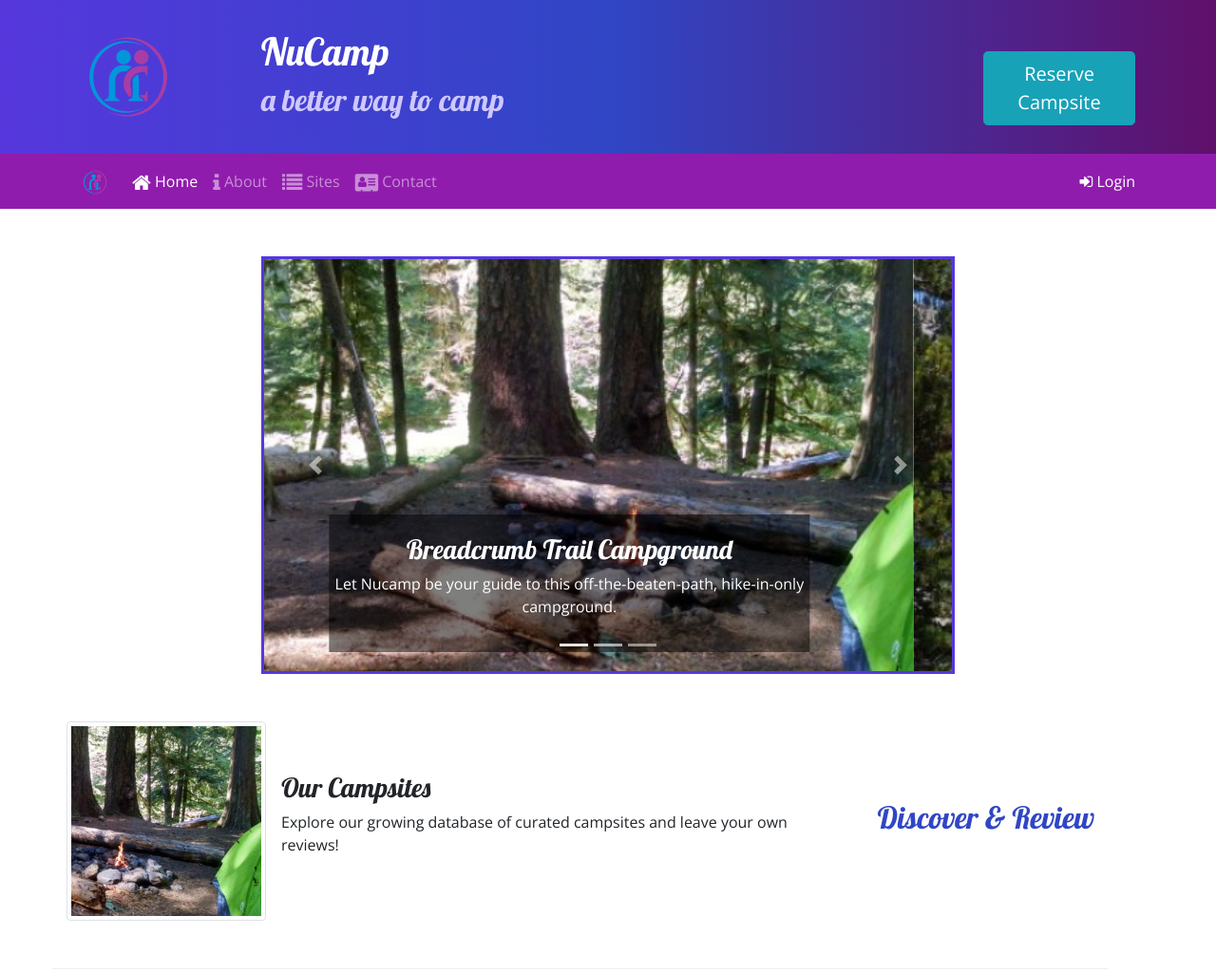
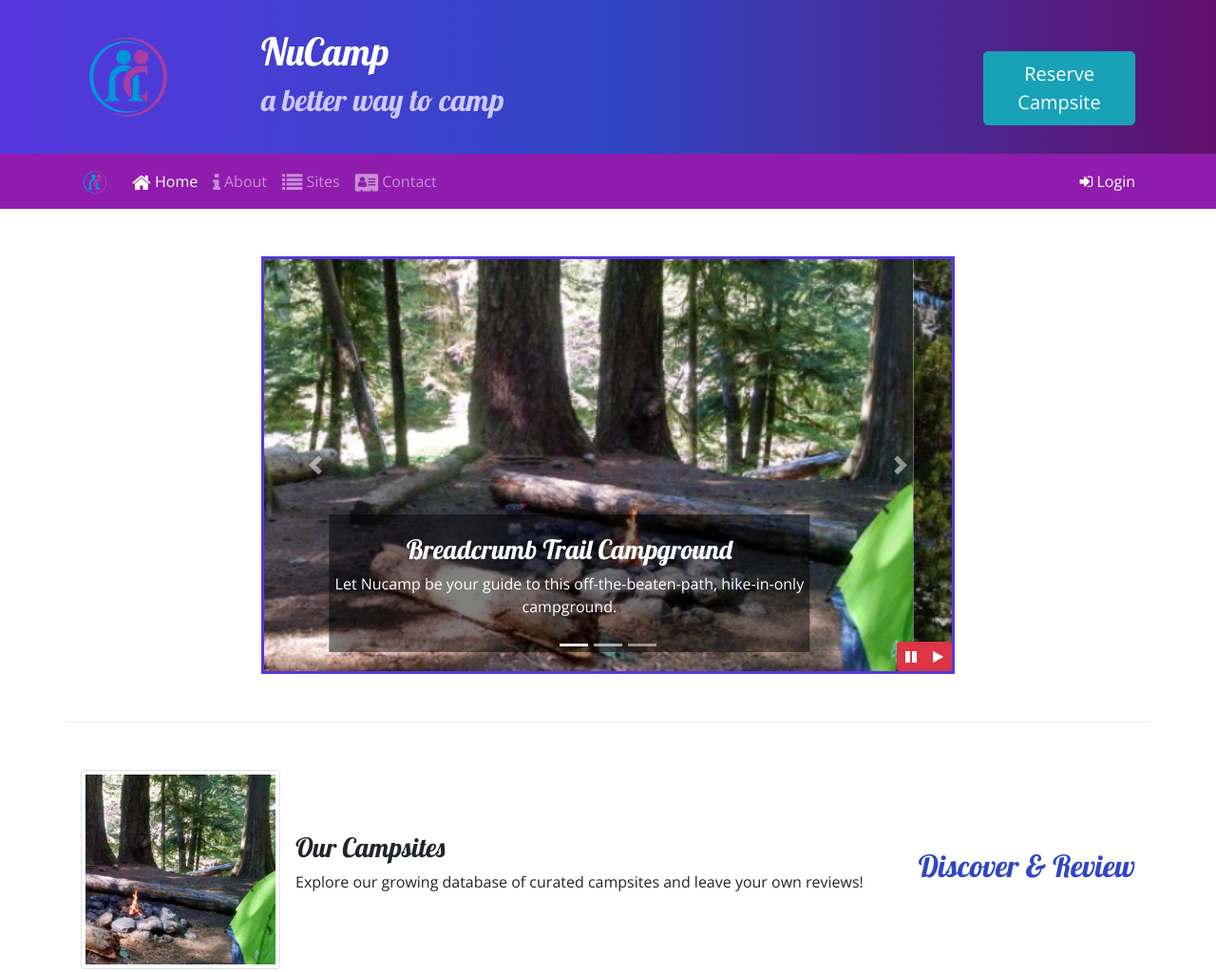
Before and after one commit to rossgordon19/nucampsite, a website: page index.html in a window 1280 px wide. Shown: the top 1024 px of the page at 95% size. Drawn offline with nearby package versions, Linux system fonts and the light colour scheme.

Commit message:
Bootstrap and jQuery Part 1

```diff
--- a/css/styles.css
+++ b/css/styles.css
@@ -48,3 +48,10 @@ footer {
 .carousel {
     border: solid #5637DD;
 }
+
+#carouselButton {
+    position: absolute;
+    right: 0;
+    bottom: 0;
+    z-index: 100;
+}
--- a/index.html
+++ b/index.html
@@ -207,6 +207,15 @@
                         <span class="carousel-control-next-icon"></span>
                         <span class="sr-only">Next</span>
                     </a>
+                    <div class="btn-group" id="carouselButton">
+                        <button class="btn btn-danger btn-sm" id="carouselPause">
+                            <i class="fa fa-pause"></i>
+                        </button>
+                        <button class="btn btn-danger btn-sm" id="carouselPlay">
+                            <i class="fa fa-play"></i>
+                        </button>
+                    </div>
+                    </div>
                 </div>
             </div>
 
@@ -301,6 +310,17 @@
         <script src="node_modules/popper.js/dist/umd/popper.min.js"></script>
         <script src="node_modules/bootstrap/dist/js/bootstrap.min.js"></script>
 
+        <script>
+            $(function() {
+                $(".carousel").carousel( { interval: 2000 } );
+                $("#carouselPause").click(function(){
+                    $(".carousel").carousel("pause");
+                });
+                $("#carouselPlay").click(function(){
+                    $("#carouselPlay").carousel("cycle");
+                });
+            });
+        </script>
 
 </body>
 
```
